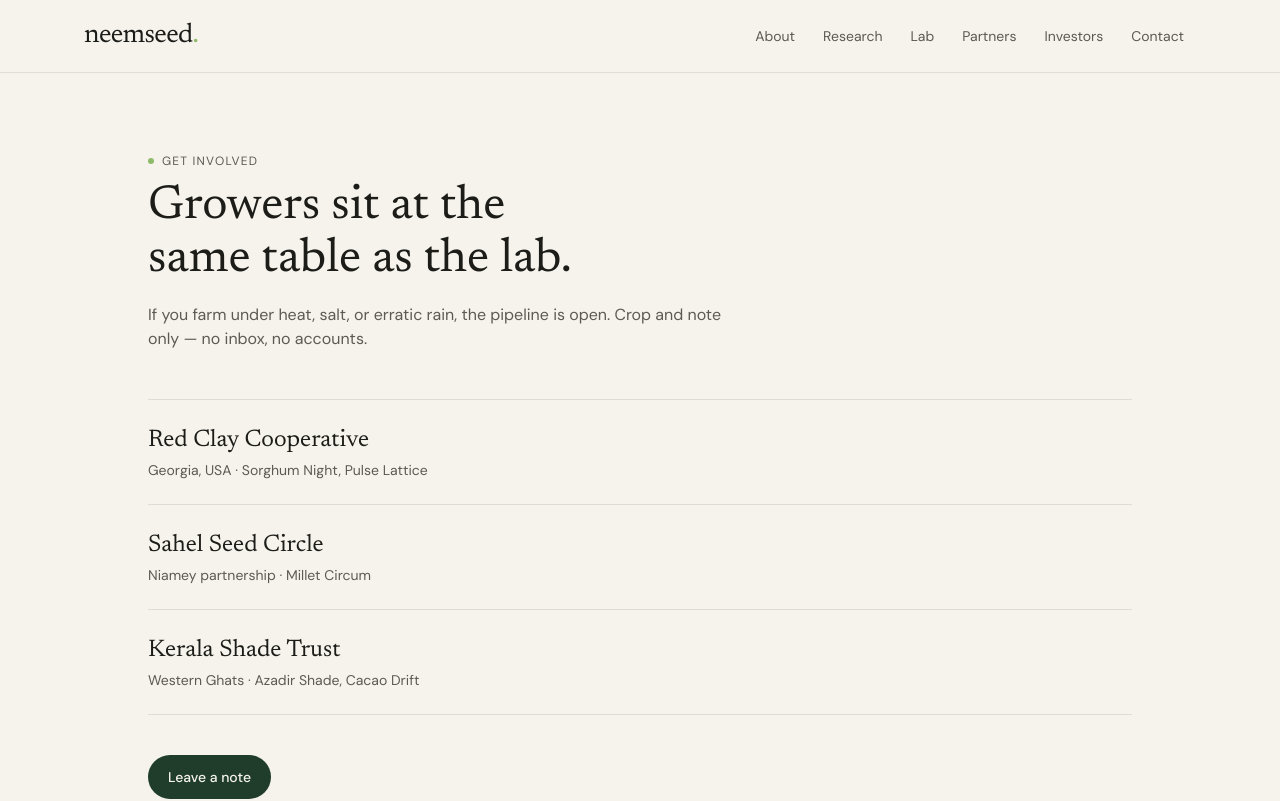
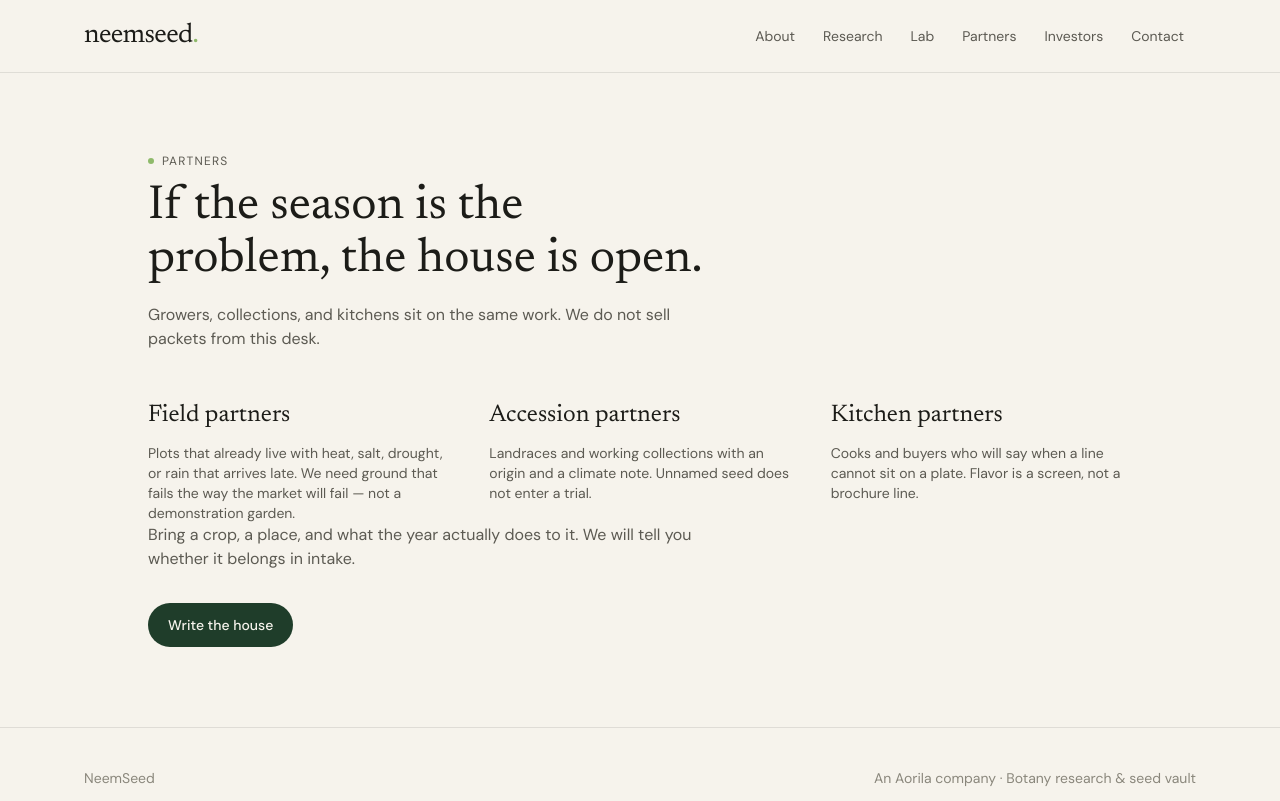
Before and after one commit to nbaldwin09/neemseed, a React (Vite) app: page /involved in a window 1280 px wide. Shown: the top 801 px of the page. Built offline with nearby package versions, Linux system fonts and the light colour scheme.

Commit message:
Partners page without invented cooperatives

```diff
--- a/src/routes/involved.tsx
+++ b/src/routes/involved.tsx
@@ -1,31 +1,47 @@
 import { createFileRoute, Link } from "@tanstack/react-router";
 import { SimplePage } from "@/components/simple-page";
-import { GROWERS } from "@/lib/neem/content";
 
 export const Route = createFileRoute("/involved")({ component: InvolvedPage });
+
+const LANES = [
+  {
+    title: "Field partners",
+    body: "Plots that already live with heat, salt, drought, or rain that arrives late. We need ground that fails the way the market will fail — not a demonstration garden.",
+  },
+  {
+    title: "Accession partners",
+    body: "Landraces and working collections with an origin and a climate note. Unnamed seed does not enter a trial.",
+  },
+  {
+    title: "Kitchen partners",
+    body: "Cooks and buyers who will say when a line cannot sit on a plate. Flavor is a screen, not a brochure line.",
+  },
+];
 
 function InvolvedPage() {
   return (
     <SimplePage
-      kicker="Get involved"
-      title="Growers sit at the same table as the lab."
-      lead="If you farm under heat, salt, or erratic rain, the pipeline is open. Crop and note only — no inbox, no accounts."
+      kicker="Partners"
+      title="If the season is the problem, the house is open."
+      lead="Growers, collections, and kitchens sit on the same work. We do not sell packets from this desk."
     >
-      <ul className="divide-y divide-line border-y border-line">
-        {GROWERS.map((g) => (
-          <li key={g.name} className="py-6">
-            <h2 className="font-display text-2xl">{g.name}</h2>
-            <p className="mt-1 text-sm text-muted">
-              {g.region} · {g.crop}
-            </p>
-          </li>
+      <div className="grid gap-10 sm:grid-cols-3">
+        {LANES.map((l) => (
+          <article key={l.title}>
+            <h2 className="font-display text-2xl">{l.title}</h2>
+            <p className="mt-3 text-sm leading-relaxed text-muted">{l.body}</p>
+          </article>
         ))}
-      </ul>
+      </div>
+      <p className="mt-14 max-w-xl text-muted">
+        Bring a crop, a place, and what the year actually does to it. We will tell you whether it belongs
+        in intake.
+      </p>
       <Link
         to="/contact"
-        className="mt-10 inline-flex h-11 items-center rounded-pill bg-accent px-5 text-sm font-medium text-accent-fg"
+        className="mt-8 inline-flex h-11 items-center rounded-pill bg-accent px-5 text-sm font-medium text-accent-fg"
       >
-        Leave a note
+        Write the house
       </Link>
     </SimplePage>
   );
```
